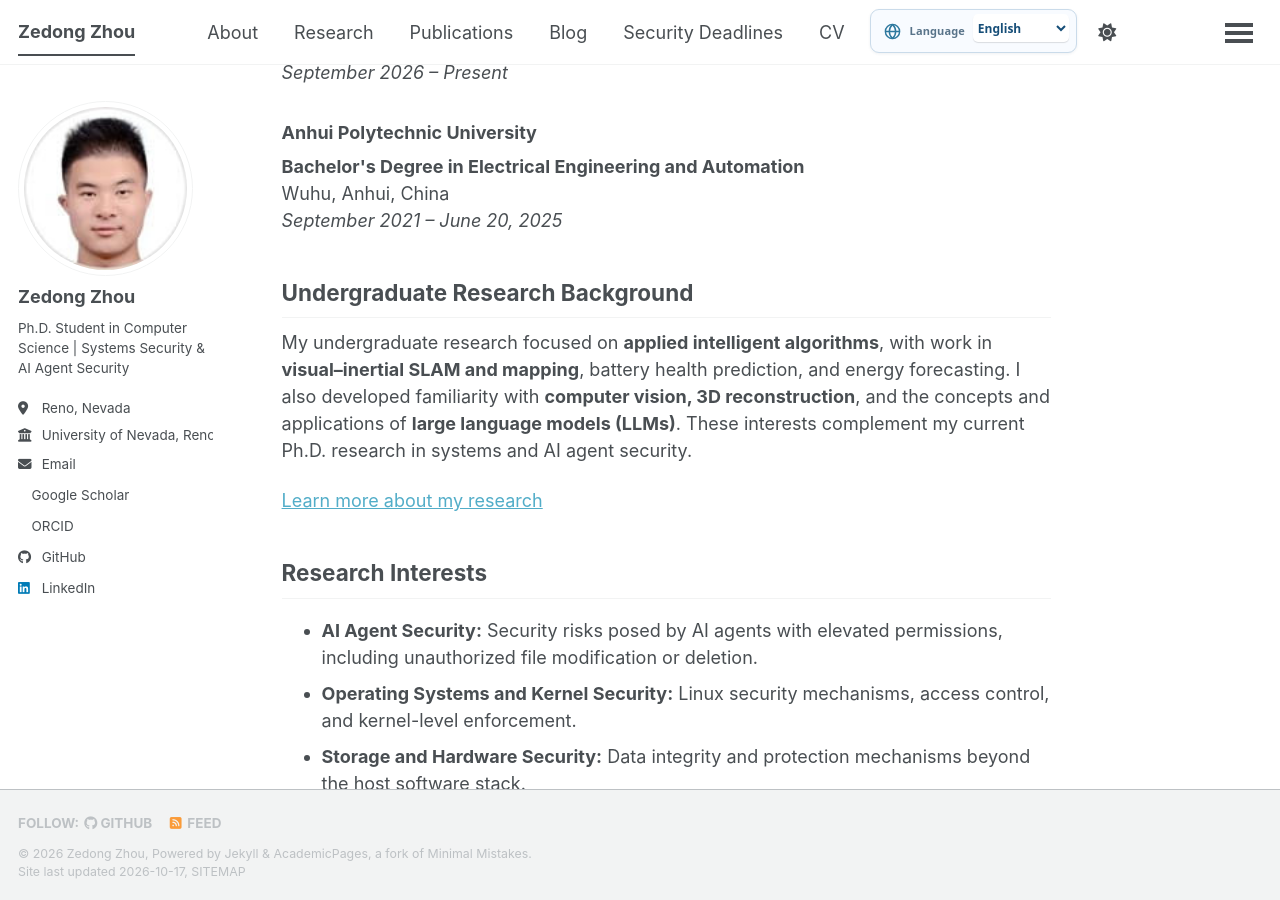
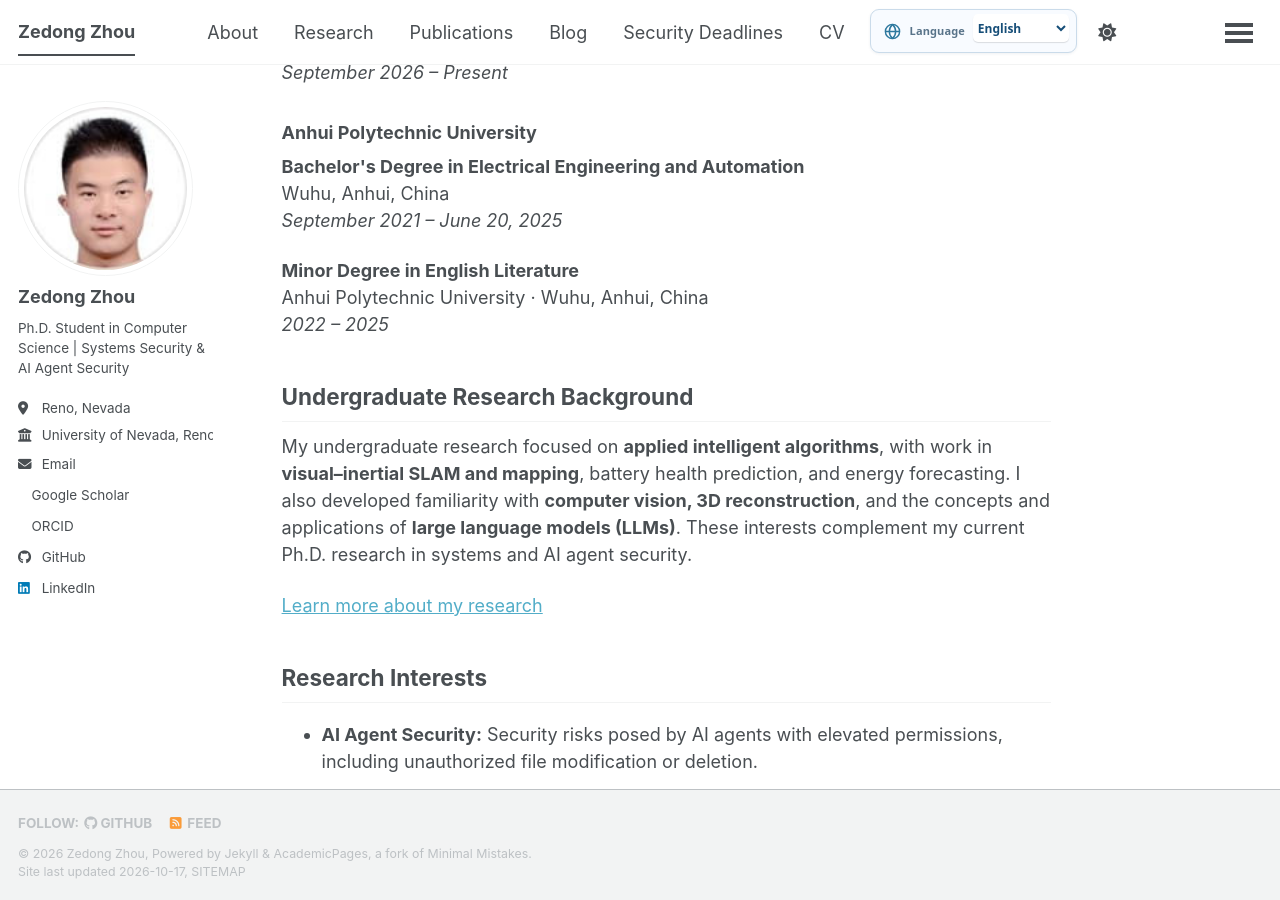
Before and after one commit to 2350082187zhou-ux/2350082187zhou-ux.github.io, a Jekyll site: the page built from _pages/about.md, in a window 1280 px wide and 900 px high, scrolled down 705 px. Built offline with Jekyll 4.4.1, drawn with Linux system fonts in a browser that asks for light colours; a style sheet for code colours, icons or effects is not loaded.

Commit message:
Add English Literature minor degree to homepage education

```diff
--- a/_pages/about.md
+++ b/_pages/about.md
@@ -24,6 +24,8 @@ redirect_from:
 <h3 id="anhui-polytechnic-university" data-home-i18n="anhuiTitle">Anhui Polytechnic University</h3>
 
 <p data-home-i18n="anhuiDegree"><strong>Bachelor's Degree in Electrical Engineering and Automation</strong><br>Wuhu, Anhui, China<br><em>September 2021 – June 20, 2025</em></p>
+
+<p data-home-i18n="anhuiMinor"><strong>Minor Degree in English Literature</strong><br>Anhui Polytechnic University · Wuhu, Anhui, China<br><em>2022 – 2025</em></p>
 
 <h2 id="undergraduate-research-background" data-home-i18n="undergradTitle">Undergraduate Research Background</h2>
 
```
